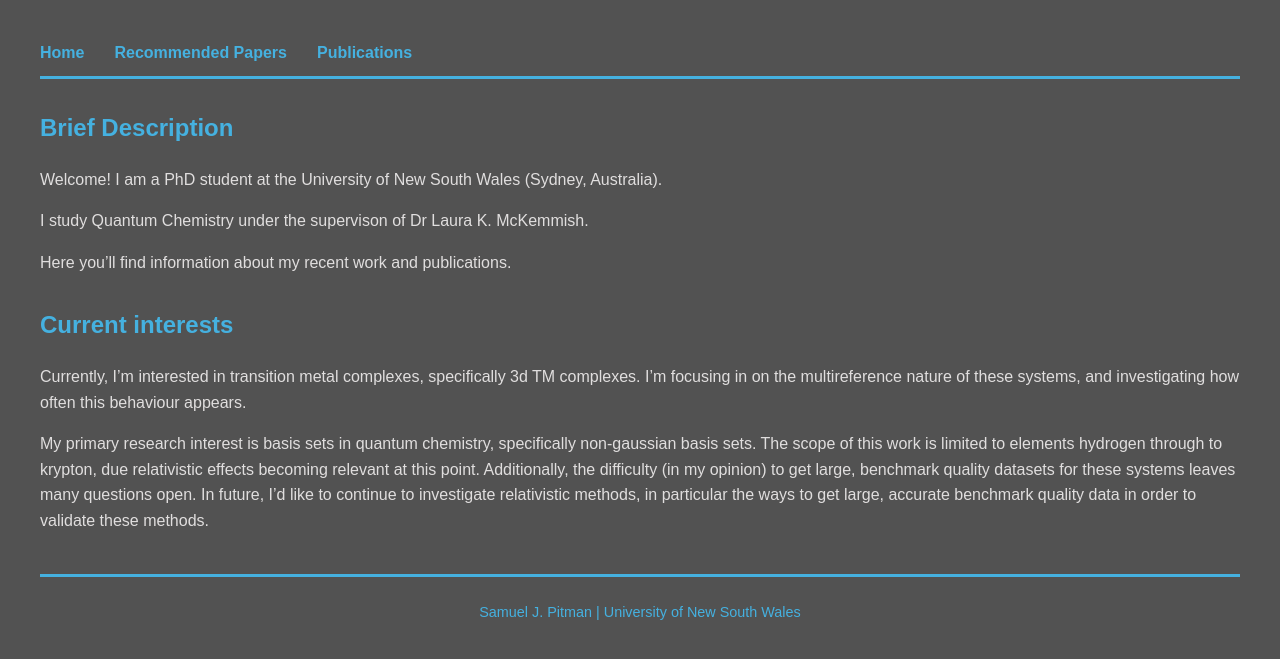
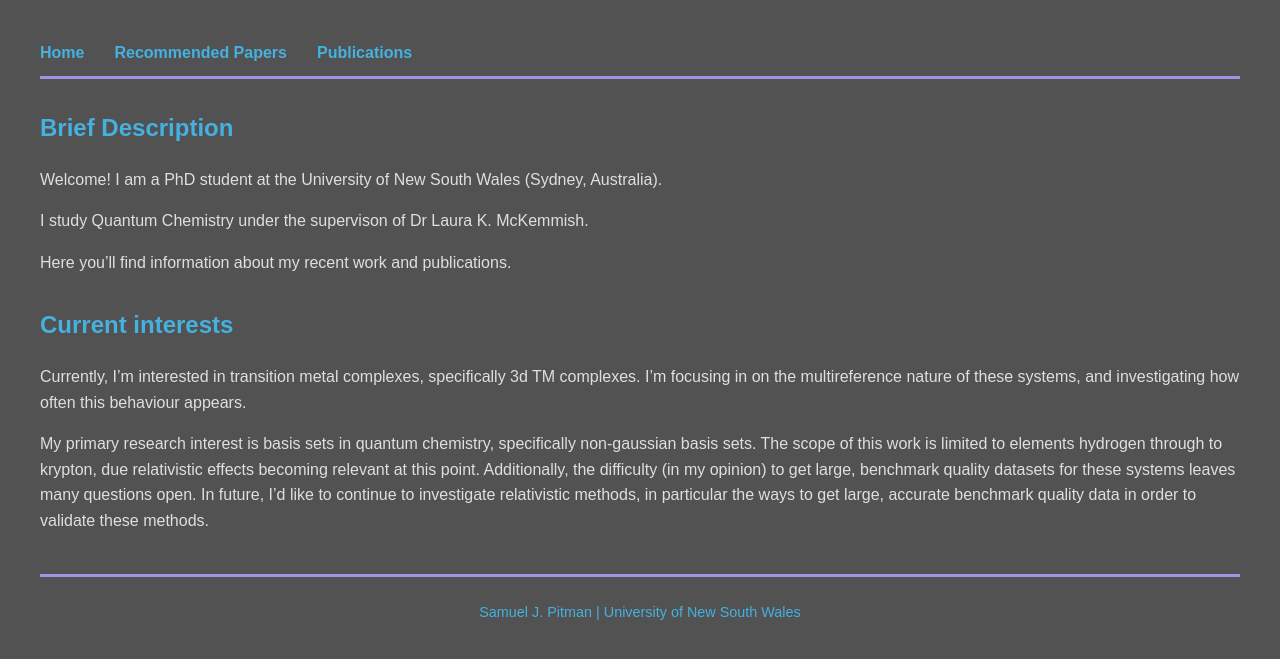
Before and after one commit to SamuelPitman/SamuelPitman.github.io, a Jekyll site: the page built from index.md, in a window 1280 px wide. Shown: the top 659 px of the page. Built offline with Jekyll 4.4.1, drawn with Linux system fonts in a browser that asks for light colours.

Commit message:
Update style.css
purple footer and header

```diff
--- a/assets/style.css
+++ b/assets/style.css
@@ -8,7 +8,7 @@ body {
 header {
   display: flex;
   justify-content: space-between;
-  border-bottom: 3px solid #45B1E0; /* was #ccc */
+  border-bottom: 3px solid #9F95E1; /* was #maroon */
   padding-bottom: 10px;
   margin-bottom: 20px;
 }
@@ -34,7 +34,7 @@ h2 {
 
 footer {
   margin-top: 40px;
-  border-top: 3px solid #45B1E0;
+  border-top: 3px solid #9F95E1; /* purple footer */
   padding-top: 10px;
   font-size: 0.9em;
   color: #45B1E0;
```
